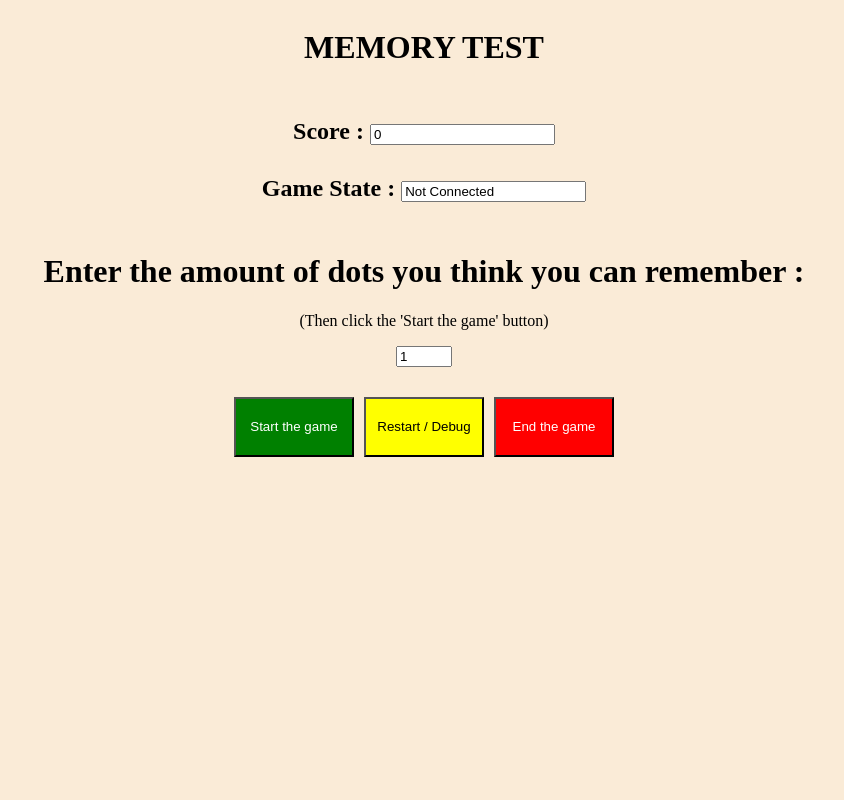
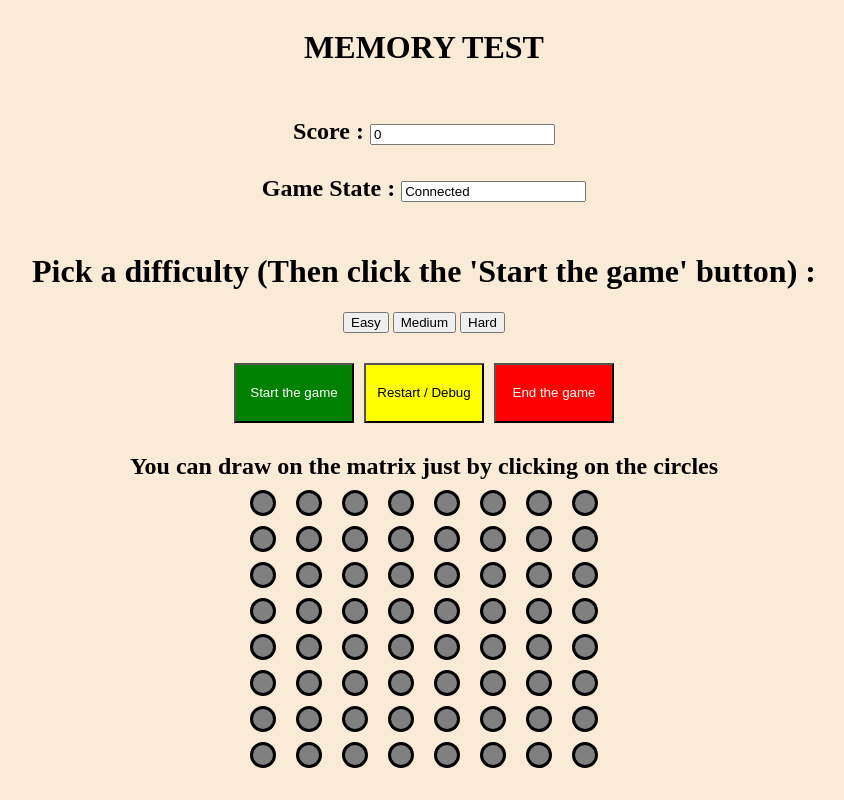
Before and after one commit to KevinEJean/MemoryTest-app, a Flask app: template templates/index.html in a window 1280 px wide. Shown: the whole page, without its empty margins (216-1060 px from the left). Run offline with Flask 3, Linux system fonts and the light colour scheme; the template is opened without the code that fills it, so the values that code supplies are empty.

Commit message:
update index.html

```diff
--- a/backend.py
+++ b/backend.py
@@ -35,7 +35,7 @@ app = Flask(__name__)
 def get_game_state():
     global score
     global game_state
-    game_state = '' # pi.read(RGB) => bleue = en_jeux, jaune = restarting/ending, blanc = connected
+    game_state = 'Not Connected' # pi.read(RGB) => bleue = en_jeux, jaune = restarting/ending, blanc = connected
     return jsonify({'score': score, 'game_state': game_state}),200
 
 @app.route('/api/set_game_state', methods=['POST'])
@@ -84,8 +84,8 @@ def set_matrix():
 def confirm_btn():
     global score
     global led_sequence
+    score = 0
     curled_position = '' # 0x0 # from joystick
-    score = 0
     # ...
     if curled_position == led_sequence[score]:
         score += 1
--- a/templates/index.html
+++ b/templates/index.html
@@ -3,6 +3,10 @@
 
 <style>
     /* matrix.html */
+
+    #matrix-root {
+        display: none;
+    }
 
     .matrix-grid {
         display: grid;
@@ -81,12 +85,13 @@
         <div class='container'>
             <h1 class='title'>MEMORY TEST</h1>
             <h2>Score : <input id='score' value='0' readonly /></h2>
-            <h2>Game State : <input id='game_state' value='Not Connected' readonly /></h2>
+            <h2>Game State : <input id='game-state' value='Connected' readonly /></h2> <!-- default value is 'Not Connected' -->
 
-            <div class='content-box'>
-                <h1>Enter the amount of dots you think you can remember :</h1>
-                <p>(Then click the 'Start the game' button)</p>
-                <input id='dots' type='number' min='1' max='64' value='1' placeholder='Valeur entre 1 - 64'>
+            <div id="content-box" class='content-box'>
+                <h1>Pick a difficulty (Then click the 'Start the game' button) :</h1>
+                <input id='difficulty1' type="button" value="Easy">
+                <input id='difficulty2' type="button" value="Medium">
+                <input id='difficulty3' type="button" value="Hard">
             </div>
 
             <div class='buttons'>
@@ -99,84 +104,84 @@
                 <h2>You can draw on the matrix just by clicking on the circles</h2>
                 <div class='matrix-grid'>
                     <div class='col'>
-                        <div class='row'></div>
-                        <div class='row'></div>
-                        <div class='row'></div>
-                        <div class='row'></div>
-                        <div class='row'></div>
-                        <div class='row'></div>
-                        <div class='row'></div>
-                        <div class='row'></div>
+                        <div class='row' id='0x0'></div>
+                        <div class='row' id='0x1'></div>
+                        <div class='row' id='0x2'></div>
+                        <div class='row' id='0x3'></div>
+                        <div class='row' id='0x4'></div>
+                        <div class='row' id='0x5'></div>
+                        <div class='row' id='0x6'></div>
+                        <div class='row' id='0x7'></div>
                     </div>
                     <div class='col'>
-                        <div class='row'></div>
-                        <div class='row'></div>
-                        <div class='row'></div>
-                        <div class='row'></div>
-                        <div class='row'></div>
-                        <div class='row'></div>
-                        <div class='row'></div>
-                        <div class='row'></div>
+                        <div class='row' id='1x0'></div>
+                        <div class='row' id='1x1'></div>
+                        <div class='row' id='1x2'></div>
+                        <div class='row' id='1x3'></div>
+                        <div class='row' id='1x4'></div>
+                        <div class='row' id='1x5'></div>
+                        <div class='row' id='1x6'></div>
+                        <div class='row' id='1x7'></div>
                     </div>
                     <div class='col'>
-                        <div class='row'></div>
-                        <div class='row'></div>
-                        <div class='row'></div>
-                        <div class='row'></div>
-                        <div class='row'></div>
-                        <div class='row'></div>
-                        <div class='row'></div>
-                        <div class='row'></div>
+                        <div class='row' id='2x0'></div>
+                        <div class='row' id='2x1'></div>
+                        <div class='row' id='2x2'></div>
+                        <div class='row' id='2x3'></div>
+                        <div class='row' id='2x4'></div>
+                        <div class='row' id='2x5'></div>
+                        <div class='row' id='2x6'></div>
+                        <div class='row' id='2x7'></div>
                     </div>
                     <div class='col'>
-                        <div class='row'></div>
-                        <div class='row'></div>
-                        <div class='row'></div>
-                        <div class='row'></div>
-                        <div class='row'></div>
-                        <div class='row'></div>
-                        <div class='row'></div>
-                        <div class='row'></div>
+                        <div class='row' id='3x0'></div>
+                        <div class='row' id='3x1'></div>
+                        <div class='row' id='3x2'></div>
+                        <div class='row' id='3x3'></div>
+                        <div class='row' id='3x4'></div>
+                        <div class='row' id='3x5'></div>
+                        <div class='row' id='3x6'></div>
+                        <div class='row' id='3x7'></div>
                     </div>
                     <div class='col'>
-                        <div class='row'></div>
-                        <div class='row'></div>
-                        <div class='row'></div>
-                        <div class='row'></div>
-                        <div class='row'></div>
-                        <div class='row'></div>
-                        <div class='row'></div>
-                        <div class='row'></div>
+                        <div class='row' id='4x0'></div>
+                        <div class='row' id='4x1'></div>
+                        <div class='row' id='4x2'></div>
+                        <div class='row' id='4x3'></div>
+                        <div class='row' id='4x4'></div>
+                        <div class='row' id='4x5'></div>
+                        <div class='row' id='4x6'></div>
+                        <div class='row' id='4x7'></div>
                     </div>
                     <div class='col'>
-                        <div class='row'></div>
-                        <div class='row'></div>
-                        <div class='row'></div>
-                        <div class='row'></div>
-                        <div class='row'></div>
-                        <div class='row'></div>
-                        <div class='row'></div>
-                        <div class='row'></div>
+                        <div class='row' id='5x0'></div>
+                        <div class='row' id='5x1'></div>
+                        <div class='row' id='5x2'></div>
+                        <div class='row' id='5x3'></div>
+                        <div class='row' id='5x4'></div>
+                        <div class='row' id='5x5'></div>
+                        <div class='row' id='5x6'></div>
+                        <div class='row' id='5x7'></div>
                     </div>
                     <div class='col'>
-                        <div class='row'></div>
-                        <div class='row'></div>
-                        <div class='row'></div>
-                        <div class='row'></div>
-                        <div class='row'></div>
-                        <div class='row'></div>
-                        <div class='row'></div>
-                        <div class='row'></div>
+                        <div class='row' id='6x0'></div>
+                        <div class='row' id='6x1'></div>
+                        <div class='row' id='6x2'></div>
+                        <div class='row' id='6x3'></div>
+                        <div class='row' id='6x4'></div>
+                        <div class='row' id='6x5'></div>
+                        <div class='row' id='6x6'></div>
+                        <div class='row' id='6x7'></div>
                     </div>
                     <div class='col'>
-                        <div class='row'></div>
-                        <div class='row'></div>
-                        <div class='row'></div>
-                        <div class='row'></div>
-                        <div class='row'></div>
-                        <div class='row'></div>
-                        <div class='row'></div>
-                        <div class='row'></div>
+                        <div class='row' id='7x0'></div>
+                        <div class='row' id='7x1'></div>
+                        <div class='row' id='7x2'></div>
+                        <div class='row' id='7x3'></div>
+                        <div class='row' id='7x4'></div>
+                        <div class='row' id='7x5'></div>
+                        <div class='row' id='7x6'></div>
+                        <div class='row' id='7x7'></div>
                     </div>
                 </div>
             </div>
@@ -185,27 +190,31 @@
 </body>
 
 <script>
-    // getValues
+    // fetch (score, round et game_state)
     const score = document.getElementById('score');
-    const game_state = document.getElementById('game_state');
+    const game_state = document.getElementById('game-state');
 
     // setGameState
-    const dots = document.getElementById('dots');
-    let dots_amount = dots.value;
+    const difficulty1 = document.getElementById('difficulty1');
+    const difficulty2 = document.getElementById('difficulty2');
+    const difficulty3 = document.getElementById('difficulty3');
+    difficulty1.addEventListener('click', function () {
+        difficulty = difficulty1.value;
+    });
+    difficulty2.addEventListener('click', function () {
+        difficulty = difficulty2.value;
+    });
+    difficulty3.addEventListener('click', function () {
+        difficulty = difficulty3.value;
+    });
+    let difficulty = 'Easy';
 
-    // setMatrix
-    // Initializing the columns & rows in matrix-grid
-    for (let i = 0; i > 8; i++) {
-        document.createElement('div');
-    }
-
-    // Initializing the ids of the rows in matrix-grid
+    // setMatrix (add event listerner to each 'button' of the 'matrix')
     const cols = document.querySelectorAll('.col');
     let led_position = '';
     cols.forEach((col, columnIndex) => {
         const rows = col.querySelectorAll('.row');
         rows.forEach((row, rowIndex) => {
-            row.id = `${columnIndex}x${rowIndex}`;
             row.addEventListener('click', function () {
                 led_position = row.id;
                 setMatrix();
@@ -213,41 +222,44 @@
         });
     });
 
-    // Can only draw when there is no game in progress
+    // Manage game_state
     if (game_state.value == 'Connected') {
         document.getElementById('matrix-root').style.display = 'initial';
-    } else {
+    }
+    else if (game_state.value == 'Game Started') {
+        document.getElementById('startBtn').style.display = 'none';
+        document.getElementById('content-box').style.display = 'none';
+
+        // fetch (score, round et game_state)
+        setInterval(() => {
+            fetch('http://192.168.4.1:5000/api/get_game_state')
+                .then(res => res.json())
+                .then(data => {
+
+                    score.value = data.score;
+                    game_state.value = data.state;
+            })
+                .catch(err => console.error('Erreur de synchronisation'));
+        }, 1000);
+    }
+    else {
+        document.getElementById('startBtn').style.display = 'initial';
         document.getElementById('matrix-root').style.display = 'none';
     }
 
-
-    // setInterval(() => { // getValues (score et round et game_state)
-    //     fetch('http://192.168.4.1:5000/api/get_game_state')
-    //         .then(res => res.json())
-    //         .then(data => {
-
-    //             score.value = data.score;
-    //             game_state.value = data.state;
-    //     })
-    //         .catch(err => console.error('Erreur de synchronisation'));
-    // }, 1000);
-
     async function setGameState(game_state) {
-        dots.addEventListener('input', function () {
-            dots_amount = dots.value;
-        });
         try {
             const res = await fetch('http://192.168.4.1:5000/api/set_game_state', {
                 method: 'POST',
                 headers: {
                     'Content-Type': 'application/json'
                 },
-                body: JSON.stringify({ 'game_state': game_state, 'dots': dots_amount })
+                body: JSON.stringify({ 'game_state': game_state, 'difficulty': difficulty })
             });
             var data = res.json();
             if (data.ok) {
                 try {
-                    console.warn('[TEST LOG] : ', data['1']);
+                    // console.warn('[TEST LOG] : ', data['1']);
                     console.log(data);
                 } catch (err) {
                     console.error(err);
@@ -268,7 +280,7 @@
                 headers: {
                     'Content-Type': 'application/json'
                 },
-                body: JSON.stringify({ 'led_position': led_position })
+                body: JSON.stringify({ 'id': 'matrix_01', 'led_position': led_position })
             });
 
             var data = res.json();
```
Also changed, not shown: tasks.md (+2 -2 lines), 2 other files.
